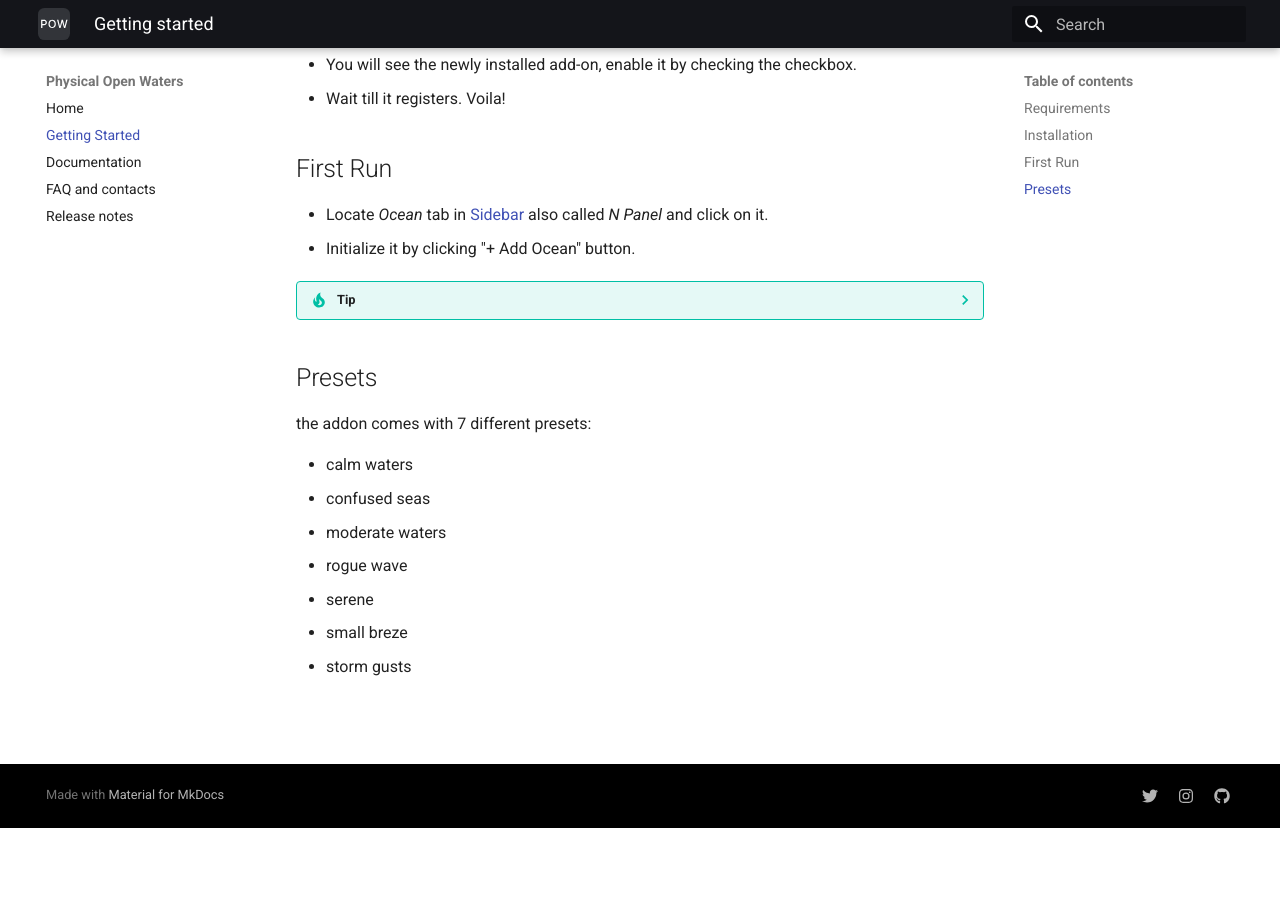
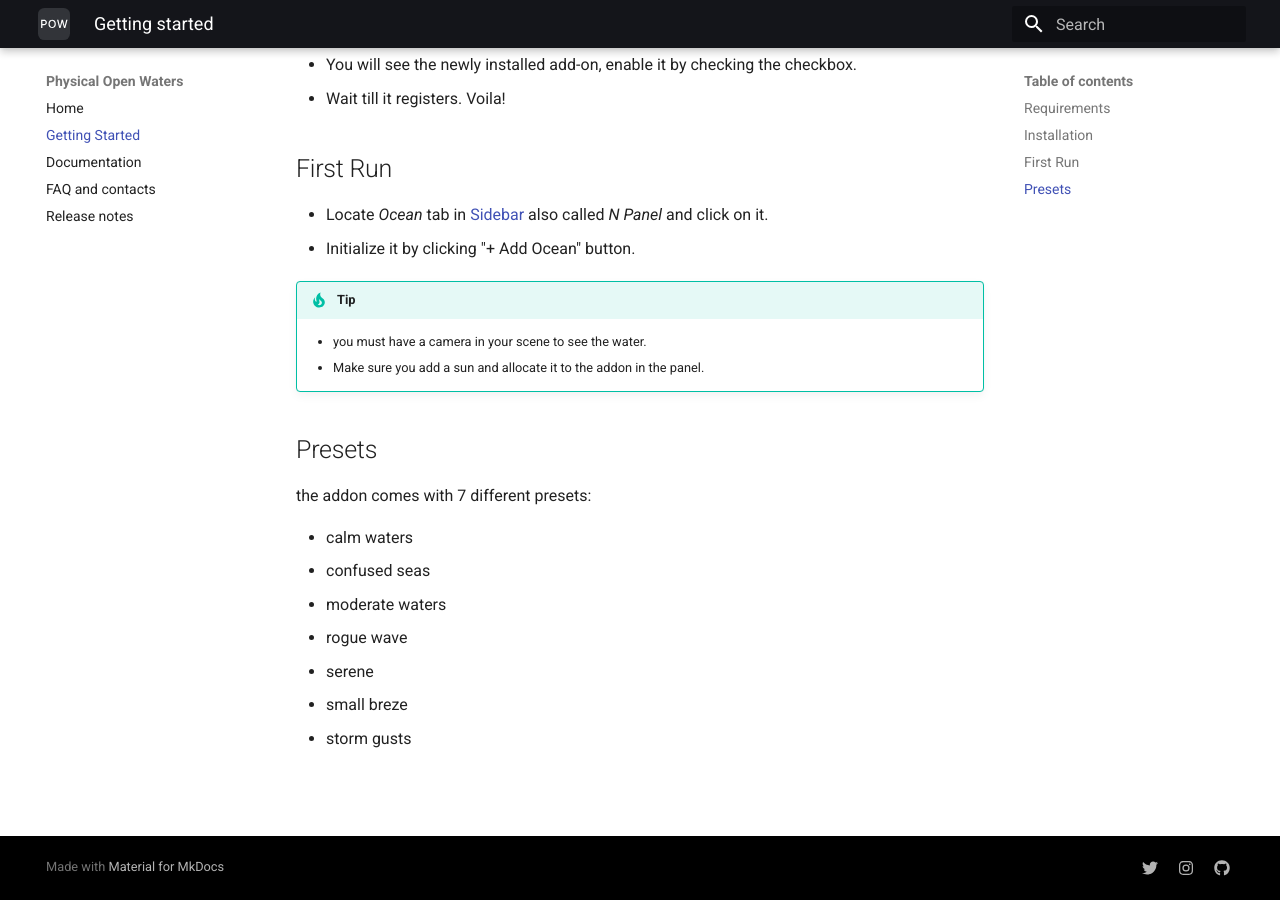
Before and after one commit to PhysicalAddons/web-pow, an MkDocs documentation site: the page built from docs/getting-started.md, in a window 1280 px wide and 900 px high, scrolled down 651 px. Built offline with MkDocs 1.6.1 and Material for MkDocs 9.7.7, drawn with Linux system fonts in a browser that asks for light colours; before the commit the page ends 1479 px from its top, so only the background shows below that.

```diff
--- a/docs/getting-started.md
+++ b/docs/getting-started.md
@@ -34,7 +34,7 @@ Latest Physical Open Waters is supported by [Blender 3.6.0+](https://www.blender
 also called _N Panel_ and click on it.
 - Initialize it by clicking "+ Add Ocean" button.
 
-???tip
+!!!tip
 
     - you must have a camera in your scene to see the water.
     - Make sure you add a sun and allocate it to the addon in the panel.
```
